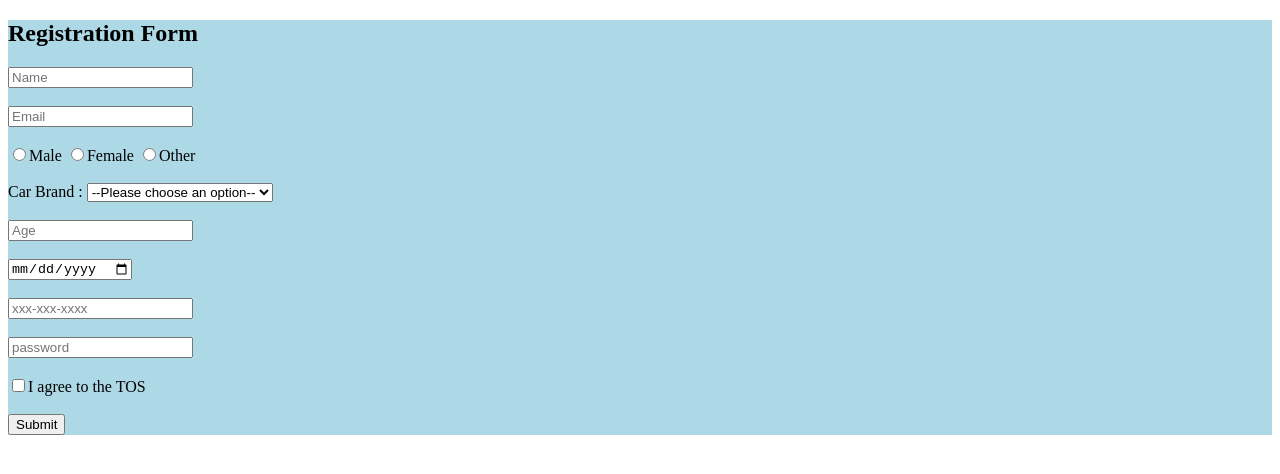
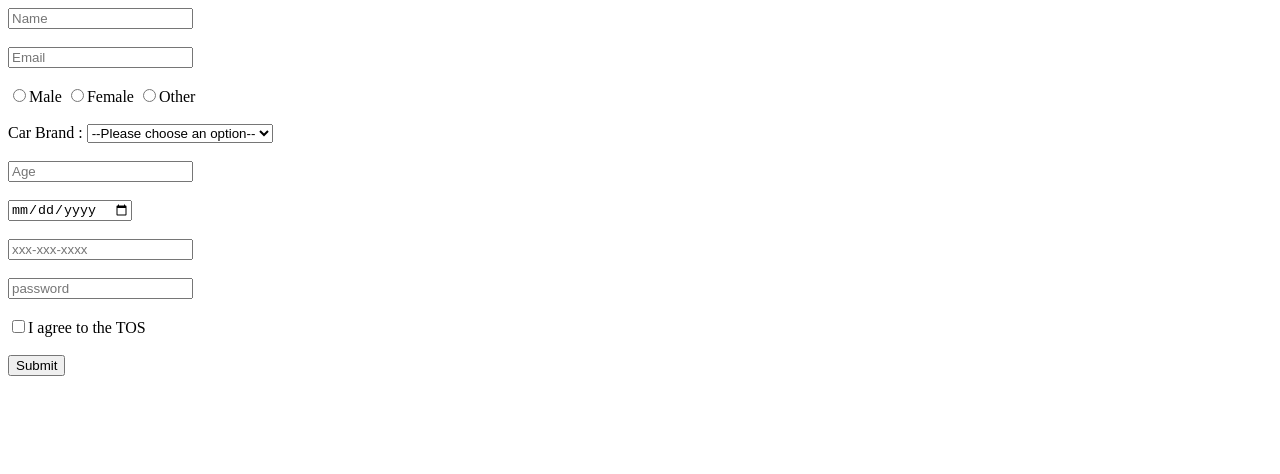
Before and after one commit to acciojob/signup-form-car-Neelesh0124, a website: page main.html in a window 1280 px wide. Drawn offline with Linux system fonts and the light colour scheme.

Commit message:
created a submission

```diff
--- a/main.html
+++ b/main.html
@@ -4,18 +4,12 @@
 
 <head>
 	<link rel="stylesheet" href="styles.css">
-	<style>
-		form{
-			background-color:lightblue;
 
-		}
-	</style>
 </head>
 
 <body>
 	<!-- the entire body must be written by student -->
 	<form >
-		<h2>Registration Form</h2>
 		<label for="name">
 		<input required id="name" type="text" name="name" placeholder="Name">
 		</label><br><br>
```
